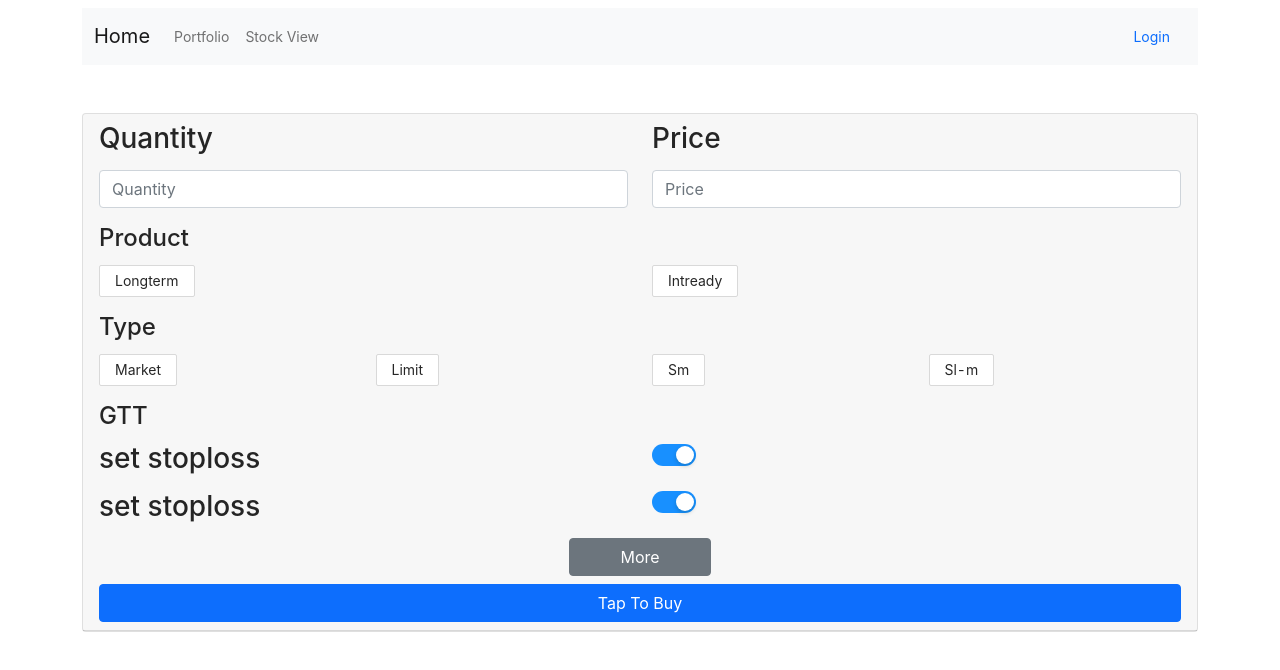
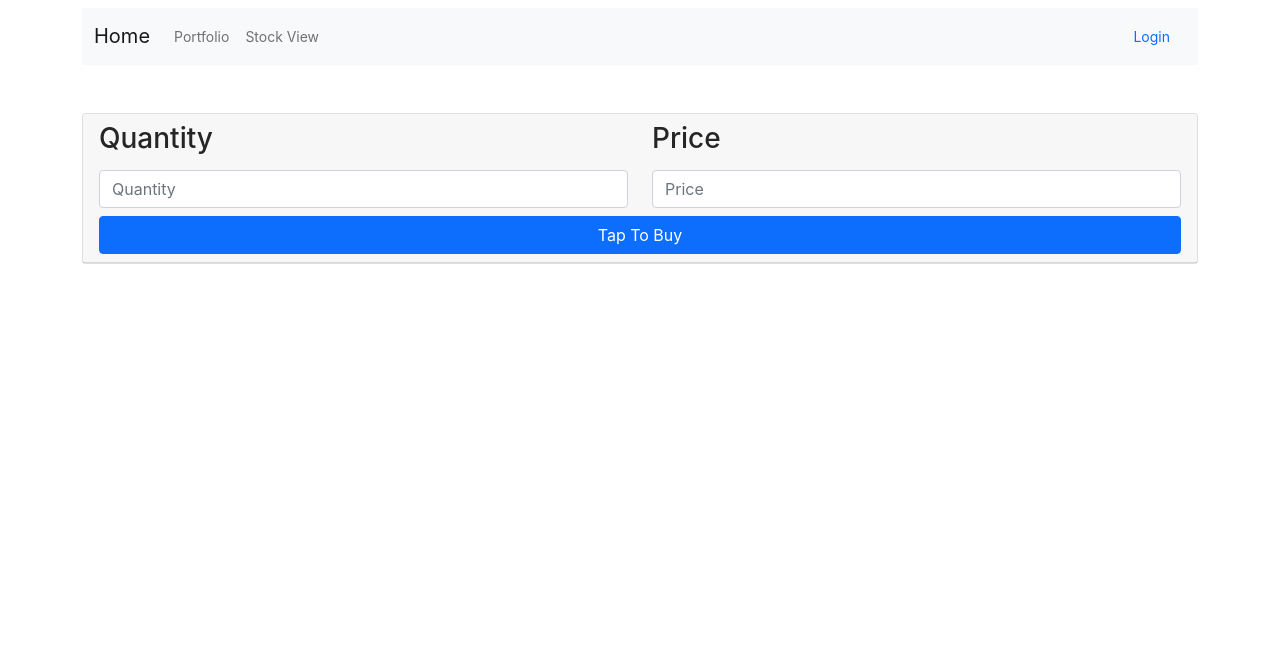
Before and after one commit to jsidd06/stock-portfolio, a React (Create React App) app: page /selloption in a window 1280 px wide. Shown: the top 670 px of the page. Built offline with nearby package versions, Linux system fonts and the light colour scheme.

Commit message:
delete some extra feature

```diff
--- a/src/views/BuySellOptionScreen/BuySellOptionScreen.js
+++ b/src/views/BuySellOptionScreen/BuySellOptionScreen.js
@@ -1,13 +1,20 @@
-import React from "react";
+import React, { useState } from "react";
 import { Button, Card, CardHeader, Col, Container, Input, Row } from "reactstrap";
 import { Select, Radio, Switch } from "antd";
 import { Link } from "react-router-dom";
 function BuySellOptionScreen() {
+  const [quantity, setQuantity] = useState([]);
+  const [price, setPrice] = useState([]);
   const submitHandler = (e) => {
     e.preventDefault();
     alert("Submitted");
+    setQuantity([]);
+    setPrice([]);
     window.location = "/portfolio";
   }
+
+    console.log(quantity);
+    console.log(price);
   return (
     <Container className="mt-5">
       <Card>
@@ -15,59 +22,13 @@ function BuySellOptionScreen() {
           <Row>
             <Col md="6">
               <h3>Quantity</h3>
-              <Input placeholder="Quantity" />
+              <Input placeholder="Quantity" type="number" value={quantity} onChange={(e) => setQuantity(e.target.value)} />
             </Col>
             <Col md="6">
               <h3>Price</h3>
-              <Input placeholder="Price" />
+              <Input placeholder="Price" type="number" value={price} onChange={(e) => setPrice(e.target.value)}/>
             </Col>
           </Row>
-          <h4 className="mt-3">Product</h4>
-          <Radio.Group value={120} className="w-100">
-            <Row>
-              <Col md="6">
-                <Radio.Button value="large">Longterm</Radio.Button>
-              </Col>
-              <Col md="6">
-                <Radio.Button value="default">Intready</Radio.Button>
-              </Col>
-            </Row>
-          </Radio.Group>
-          <h4 className="mt-3">Type</h4>
-          <Radio.Group value={120} className="w-100">
-            <Row>
-              <Col md="3">
-                <Radio.Button value="large">Market</Radio.Button>
-              </Col>
-              <Col md="3">
-                <Radio.Button value="default">Limit</Radio.Button>
-              </Col>
-              <Col md="3">
-                <Radio.Button value="default">Sm</Radio.Button>
-              </Col>
-              <Col md="3">
-                <Radio.Button value="default">Sl-m</Radio.Button>
-              </Col>
-            </Row>
-          </Radio.Group>
-          <h4 className="mt-3">GTT</h4>
-          <Row>
-            <Col md="6">
-              <h3>set stoploss</h3>
-            </Col>
-            <Col md="6">
-              <Switch defaultChecked />
-            </Col>
-            <Col md="6">
-              <h3>set stoploss </h3>
-            </Col>
-            <Col md="6">
-              <Switch defaultChecked />
-            </Col>
-          </Row>
-          <div className="text-center">
-            <Button style={{ paddingLeft: 50, paddingRight: 50 }}>More</Button>
-          </div>
           <Button className="w-100 mt-2" onClick={submitHandler} color="primary">Tap To Buy</Button>
         </CardHeader>
       </Card>
--- a/src/views/BuySellScreen/BuySellScreen.js
+++ b/src/views/BuySellScreen/BuySellScreen.js
@@ -29,24 +29,15 @@ function BuySellScreen() {
             </Link>
           </Col>
           <Col md="6">
-            <Link to="/selloption"
+            <Link to="/graph"
               className="btn btn-warning"
               style={{ paddingLeft: 50, paddingRight: 50 }}
             >
-              Sell
+              View Graph
             </Link>
           </Col>
         </Row>
-        <CardHeader>
-          <Link to="/graph" style={{ textDecoration: "none" }}>
-            View Chart{" "}
-          </Link>
-        </CardHeader>
         <CardBody>
-          <Row>
-            <Col md="6">create alert</Col>
-            <Col md="6">create GTT</Col>
-          </Row>
           <Table responsive>
             <thead>
               <tr>
@@ -71,24 +62,6 @@ function BuySellScreen() {
               ))}
             </tbody>
           </Table>
-          <Row>
-            <Col md="3">
-              <p>open</p>
-              <p>433.00</p>
-            </Col>
-            <Col md="3">
-              <p>high</p>
-              <p>433.00</p>
-            </Col>
-            <Col md="3">
-              <p>low</p>
-              <p>433.00</p>
-            </Col>
-            <Col md="3">
-              <p>prev.close</p>
-              <p>433.00</p>
-            </Col>
-          </Row>
           {data.map((stock) => (
             <Row className="mt-2 shadow-sm p-1  rounded">
               <Col md="6">
--- a/src/views/Portfolio/Portfolio.js
+++ b/src/views/Portfolio/Portfolio.js
@@ -35,32 +35,18 @@ function Portfolio() {
               <h3>34.33</h3>
             </Col>
           </Row>
-          <hr></hr>
-          <Row style={{ textAlign: "center" }}>
-            <Col md="6">
-              <h3>P&L</h3>
-            </Col>
-            <Col md="6">
-              <h3>43.454</h3>
-            </Col>
-          </Row>
-          <Row>
-            <Col md="3">
-              <Input placeholder="search now" />
-            </Col>
-            <Col md="3">
-              <h4>Filter</h4>
-            </Col>
-            <Col md="6" style={{ textAlign: "right" }}>
-              <h4>Analytics</h4>
-            </Col>
-          </Row>
           {data.map((stock) => (
             <Row className="mt-5 shadow-sm p-3  rounded">
               <Col md="6">
                 <div key={stock.id}>
-                  <Link style={{ textDecoration: "none" }} to="/buy_sell">
+                  <h3 style={{ textDecoration: "none" }}>
                     {stock.company}
+                  </h3>
+                  <Link className=" btn btn-primary p-2" to="/buy_sell">
+                    BuyNow
+                  </Link> {" "}
+                  <Link className=" btn btn-warning p-2" to="/buy_sell">
+                    SellNow
                   </Link>
                 </div>
               </Col>
--- a/src/views/StockView/StockView.js
+++ b/src/views/StockView/StockView.js
@@ -18,8 +18,10 @@ function StockView() {
             <Row className="mt-5 shadow-sm p-3  rounded">
               <Col md="6">
                 <div key={stock.id}>
-                  <Link style={{ textDecoration: "none" }} to="/buy_sell">
+                  <h3>
                     {stock.company}
+                  </h3><br></br>
+                  <Link className=" btn btn-primary"  to="/buy_sell">BuyNow
                   </Link>
                 </div>
               </Col>
```
